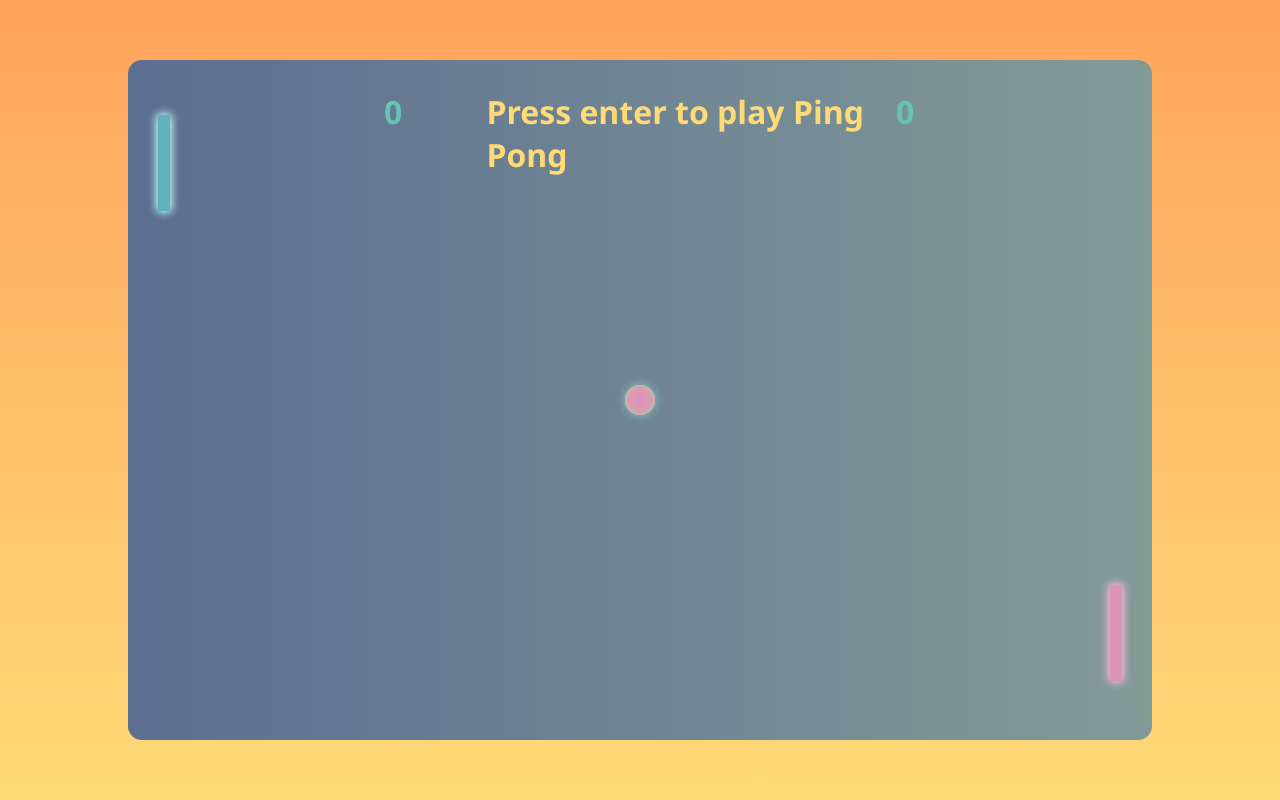
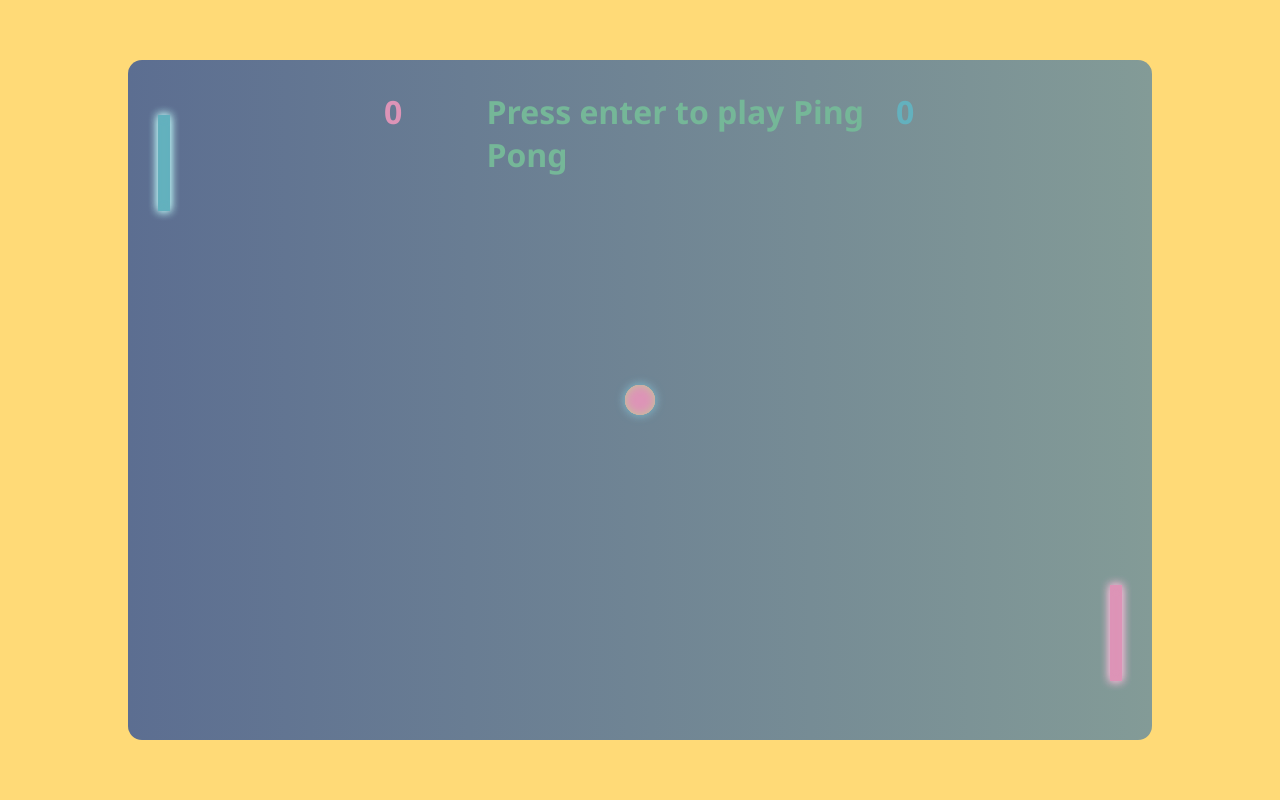
Before and after one commit to beisbolke322/Django_autoservisas, a Django app: page /ppong/ in a window 1280 px wide. Run offline with Django 4.2, Linux system fonts and the light colour scheme; some libraries are stand-ins or nearby versions.

Commit message:
truputį atnaujinau ping pong

```diff
--- a/registracija/views.py
+++ b/registracija/views.py
@@ -29,8 +29,6 @@ def list(request, id):
     list = DarbuListas.objects.get(id=id)
     context = {"title":"{list.title}","items": list.darboduomenys_set.all(), 'sortedsav': isrikiuoti_duomenys}
     if request.method == "POST":
-        print(request.POST)
-
         if request.POST.get('save'):
             checked = request.POST.getlist('checkbox')
             for item in list.darboduomenys_set.all():
@@ -65,16 +63,13 @@ def ppong(request):
 def login_request(request):
     if request.method == "POST":
         form = AuthenticationForm(request, data=request.POST)
-        print(request.POST)
         if form.is_valid():
-            print('veikia')
             username = form.cleaned_data.get('username')
             password = form.cleaned_data.get('password')
             user = authenticate(username=username, password=password)
             if user is not None:
                 login(request, user)
                 messages.info(request, f"You are now logged in as {username}.")
-                print('veikia')
                 return redirect('uzsakymai/')
             else:
                 messages.error(request,"Invalid username or password.")
--- a/templates/ping_pong.html
+++ b/templates/ping_pong.html
@@ -18,7 +18,7 @@
 	body {
 		height: 100vh;
 		width: 100vw;
-		background-image: linear-gradient(to top, #ffda77, #ffa45b);
+		background-color: #ffda77;
 		display: flex;
 		justify-content: center;
 		align-items: center;
@@ -79,7 +79,7 @@
 	.player_1_score {
 		height: 50px;
 		width: 50px;
-		color: #65c4b4;
+		color: #dd94b7;
 		position: fixed;
 		left: 30vw;
 		margin-top: 30px;
@@ -89,7 +89,7 @@
 	.player_2_score {
 		height: 50px;
 		width: 50px;
-		color: #65c4b4;
+		color: #63b1be;
 		position: fixed;
 		left: 70vw;
 		margin-top: 30px;
@@ -100,7 +100,7 @@
 		position: fixed;
 		height: 10vh;
 		width: 30vw;
-		color: #ffda77;
+		color: #75b798;
 		left: 38vw;
 		margin: 30px auto auto auto;
         font-family: 'Segoe UI', Tahoma, Geneva, Verdana, sans-serif;
```
Also changed, not shown: db.sqlite3.
